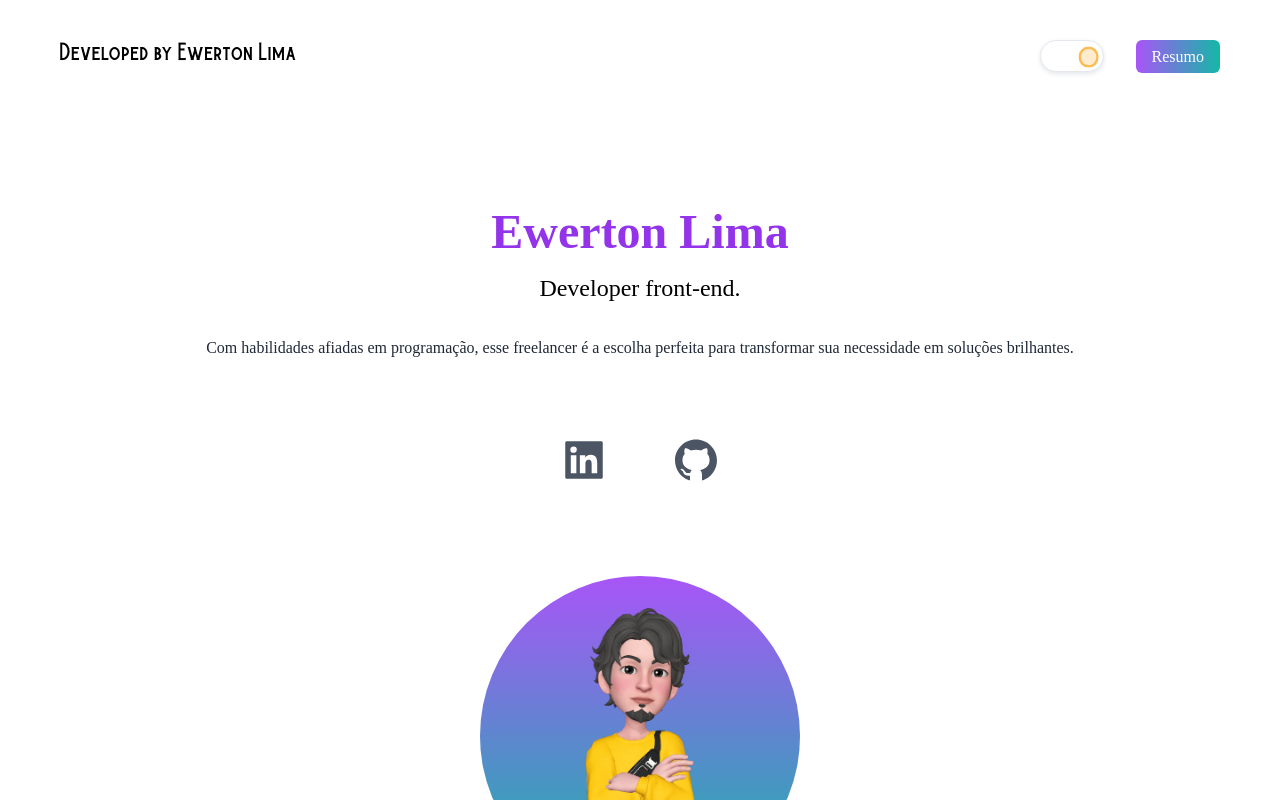
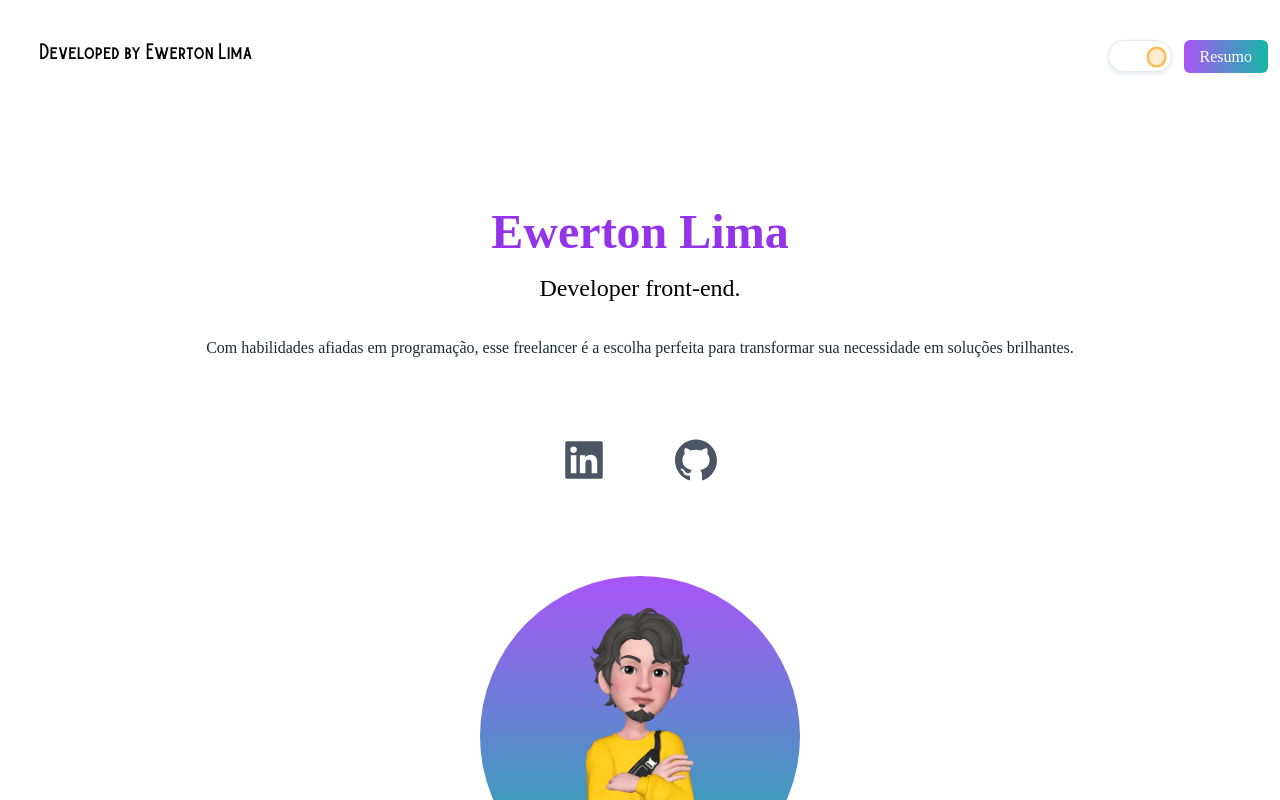
Before and after one commit to ewerton-ssh/portfolio, a React (Vite) app: page / in a window 1280 px wide. Shown: the top 800 px of the page. Built offline with nearby package versions, Linux system fonts and the light colour scheme; a web font is replaced by a local one.

Commit message:
third update

```diff
--- a/src/App.jsx
+++ b/src/App.jsx
@@ -17,13 +17,13 @@ function App() {
   };
   return (
     <div className={darkMode ? 'dark' : ''}>
-      <main className='bg-white px-5 dark:bg-gray-900'>
+      <main className='bg-white dark:bg-gray-900'>
         <section className='min-h-screen'>
           <nav className='py-10 mb-12 flex justify-between'>
-            <h1 className='text-xl font-burtons mx-10 dark:text-gray-200'>Developed by Ewerton Lima</h1>
+            <h1 className='text-lg font-burtons ml-10 dark:text-gray-200'>Developed by Ewerton Lima</h1>
             <ul className='flex items-center'>
-              <li><DarkToggle onDarkModeChange={handleDarkModeChange}/></li>
-              <li><a className='bg-gradient-to-r from-purple-500 to-teal-500 text-white px-4 py-2 rounded-md ml-8 font-sanfrancisco mx-10' href="#" >Resumo</a></li>
+              <li><DarkToggle className='pl-3' onDarkModeChange={handleDarkModeChange}/></li>
+              <li><a className='bg-gradient-to-r from-purple-500 to-teal-500 text-white px-4 py-2 rounded-md ml-3 font-sanfrancisco mr-3' href="#" >Resumo</a></li>
             </ul>
           </nav>
           <div className='text-center p-10'>
```
